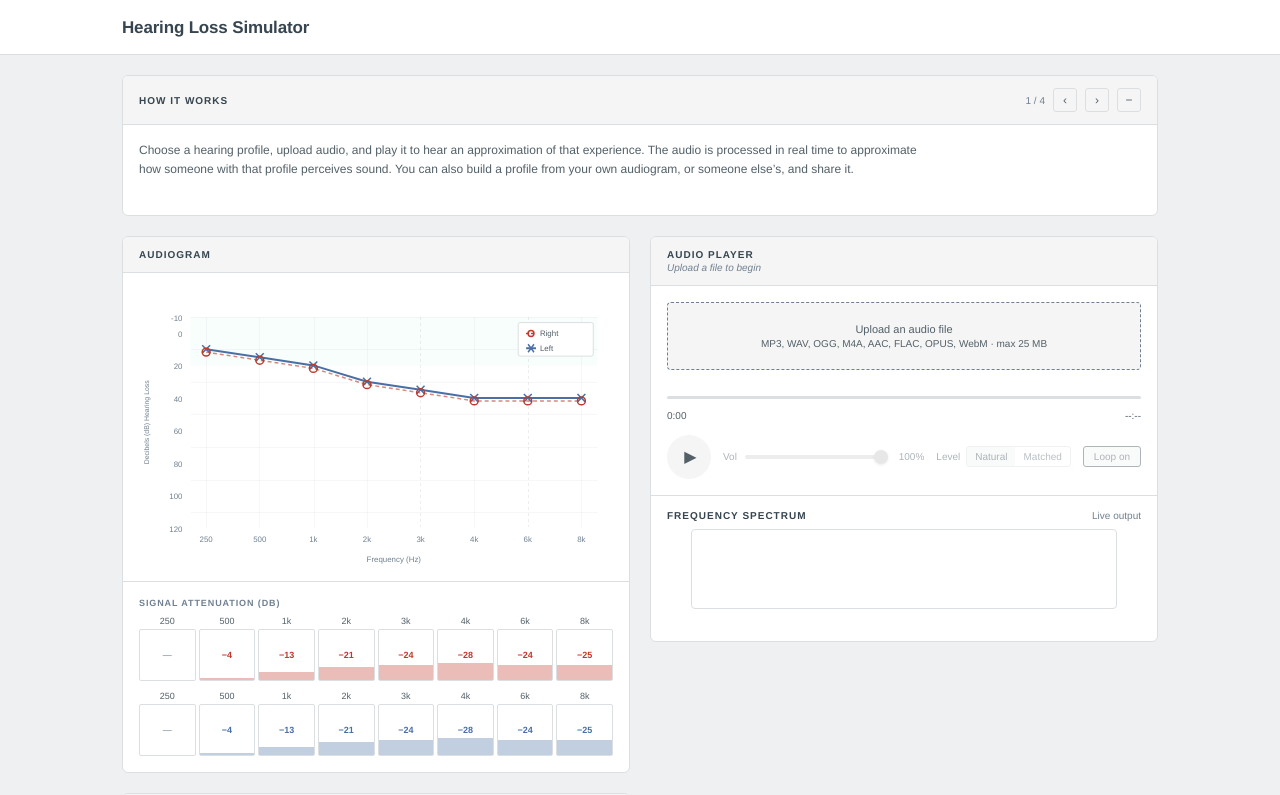
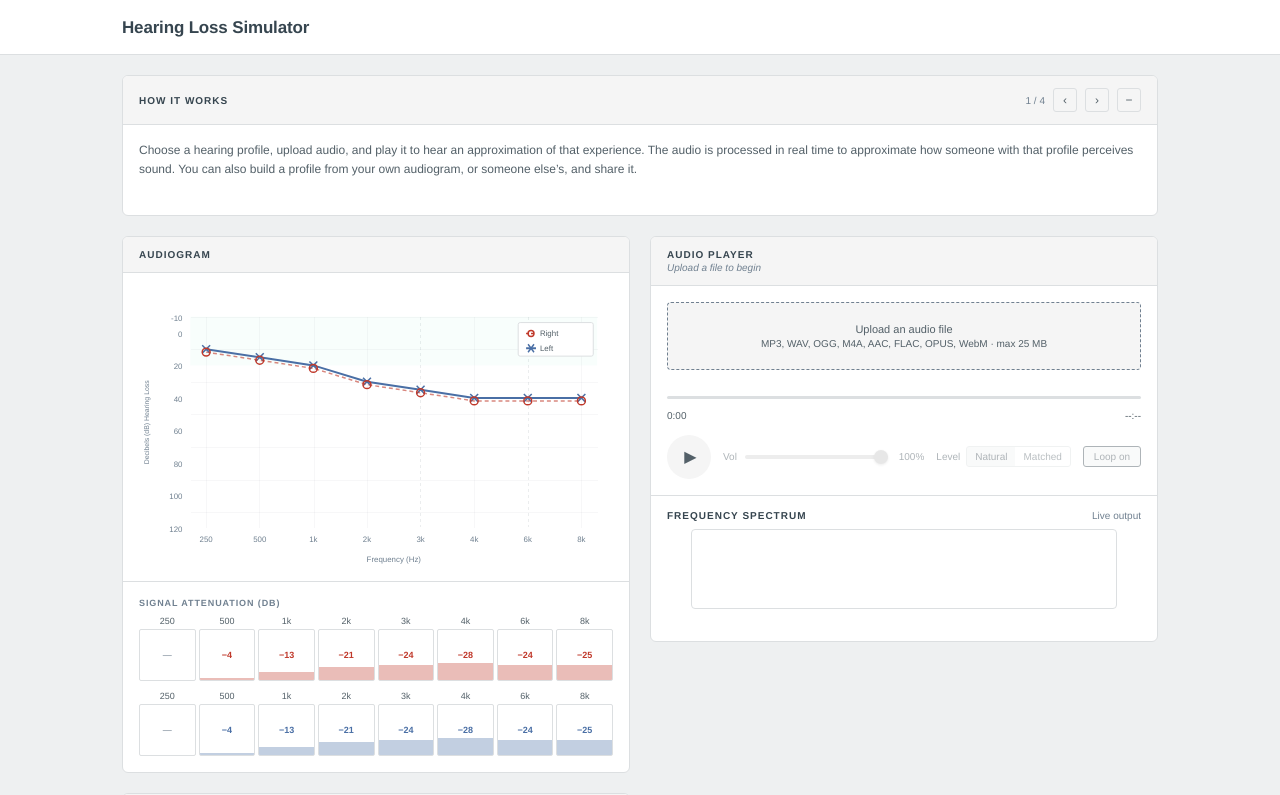
Before and after one commit to jsandburg/hearing-loss-simulator, a React (Vite) app: page / in a window 1280 px wide. Shown: the top 795 px of the page. Built offline with nearby package versions, Linux system fonts and the light colour scheme.

Commit message:
Update AboutSection.jsx

```diff
--- a/src/components/AboutSection.jsx
+++ b/src/components/AboutSection.jsx
@@ -99,7 +99,6 @@ export function AboutSection({ workletAttempted, workletReady }) {
                   fontFamily: THEME.fontSans,
                   color: THEME.textSecondary,
                   lineHeight: 1.6,
-                  maxWidth: 780,
                 }}
               >
                 {entry.body}
```
